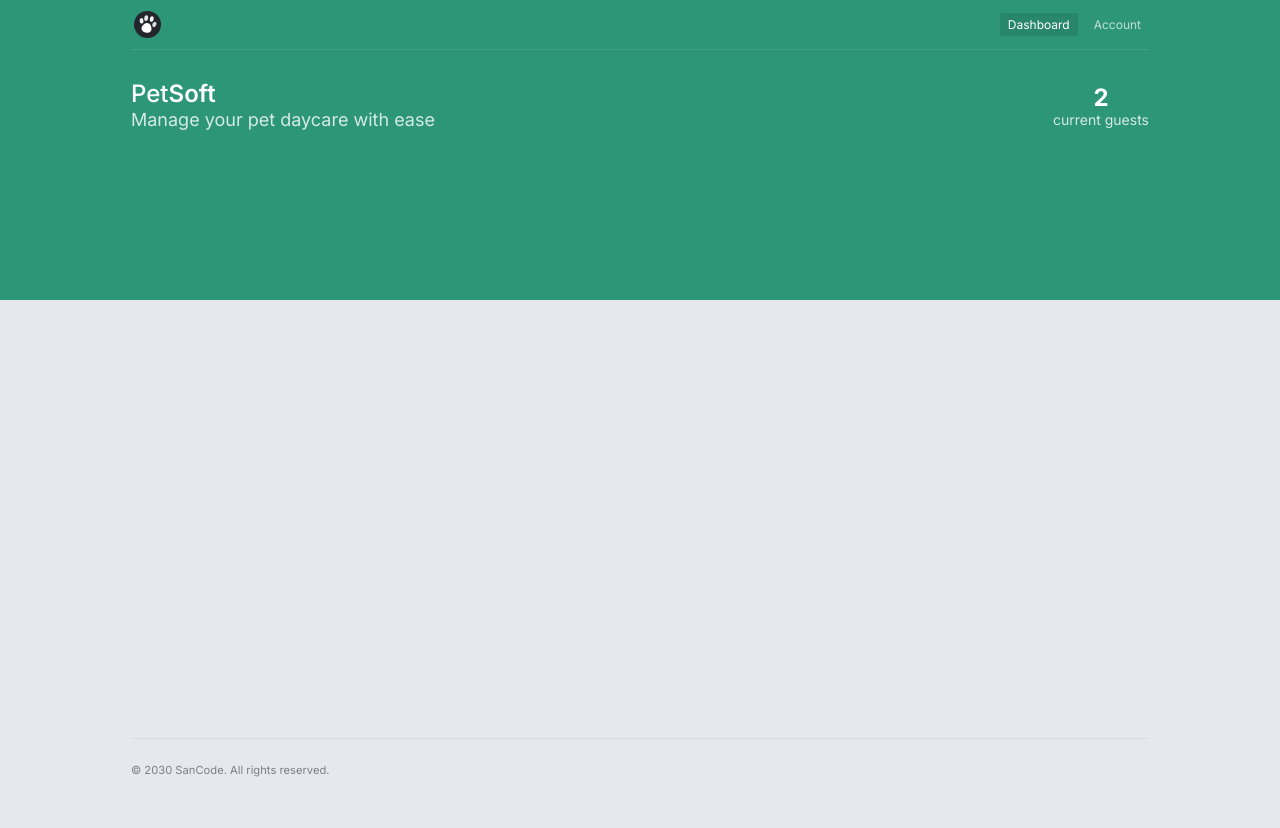
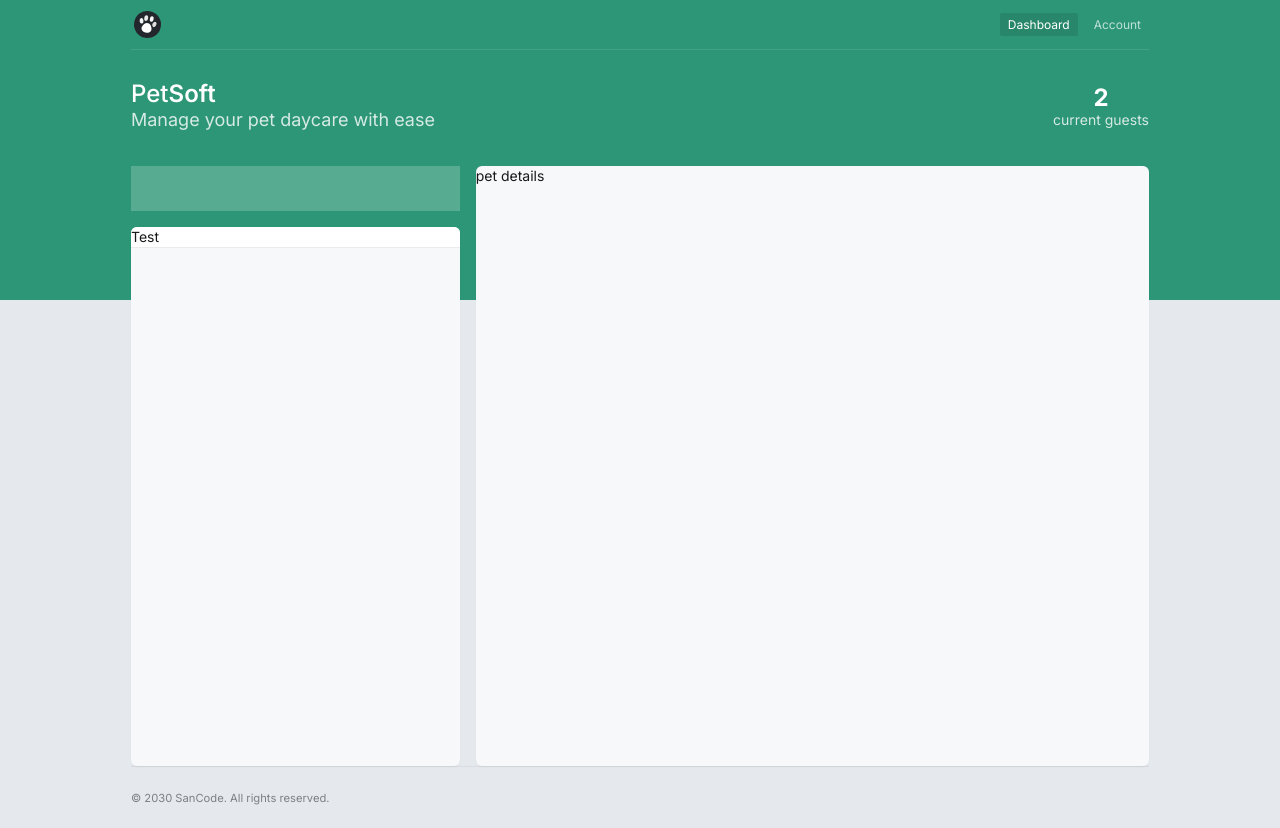
Before and after one commit to slavenkonforta/petSoft, a Next.js app: page /app/dashboard in a window 1280 px wide. Before the commit the page ends 800 px from the top, so only its background shows below. Built offline with nearby package versions, Linux system fonts and the light colour scheme.

Commit message:
dashboard grid layout

```diff
--- a/src/app/(app)/app/dashboard/page.tsx
+++ b/src/app/(app)/app/dashboard/page.tsx
@@ -1,4 +1,8 @@
 import Branding from '@/components/branding';
+import ContentBlock from '@/components/content-block';
+import PetDetails from '@/components/pet-details';
+import PetList from '@/components/pet-list';
+import SearchForm from '@/components/search-form';
 import Stats from '@/components/stats';
 
 export default function Page() {
@@ -8,6 +12,27 @@ export default function Page() {
         <Branding />
         <Stats />
       </div>
+
+      <div
+        className='grid grid-rows-[45px_300px_500px] gap-4 md:h-[600px]
+      md:grid-cols-3 md:grid-rows-[45px_1fr]'
+      >
+        <div className='md:col-span-1 md:col-start-1 md:row-span-1 md:row-start-1'>
+          <SearchForm />
+        </div>
+
+        <div className='md:col-span-1 md:col-start-1 md:row-span-full md:row-start-2'>
+          <ContentBlock>
+            <PetList />
+          </ContentBlock>
+        </div>
+
+        <div className='md:col-span-full md:col-start-2 md:row-span-full md:row-start-1'>
+          <ContentBlock>
+            <PetDetails />
+          </ContentBlock>
+        </div>
+      </div>
     </main>
   );
 }
--- /dev/null
+++ b/src/components/content-block.tsx
@@ -0,0 +1,11 @@
+type ContentBlockProps = {
+  children: React.ReactNode;
+};
+
+export default function ContentBlock({ children }: ContentBlockProps) {
+  return (
+    <div className='h-full w-full overflow-hidden rounded-md bg-[#F7F8FA] shadow-sm'>
+      {children}
+    </div>
+  );
+}
--- /dev/null
+++ b/src/components/pet-details.tsx
@@ -0,0 +1,3 @@
+export default function PetDetails() {
+  return <section className='h-full w-full'>pet details</section>;
+}
--- /dev/null
+++ b/src/components/pet-list.tsx
@@ -0,0 +1,9 @@
+export default function PetList() {
+  return (
+    <ul className='border-b border-black/[0.08] bg-white'>
+      <li>
+        <button>Test</button>
+      </li>
+    </ul>
+  );
+}
--- /dev/null
+++ b/src/components/search-form.tsx
@@ -0,0 +1,7 @@
+export default function SearchForm() {
+  return (
+    <form action='' className='h-full w-full'>
+      <input type='text' className='h-full w-full bg-white/20' />
+    </form>
+  );
+}
```
